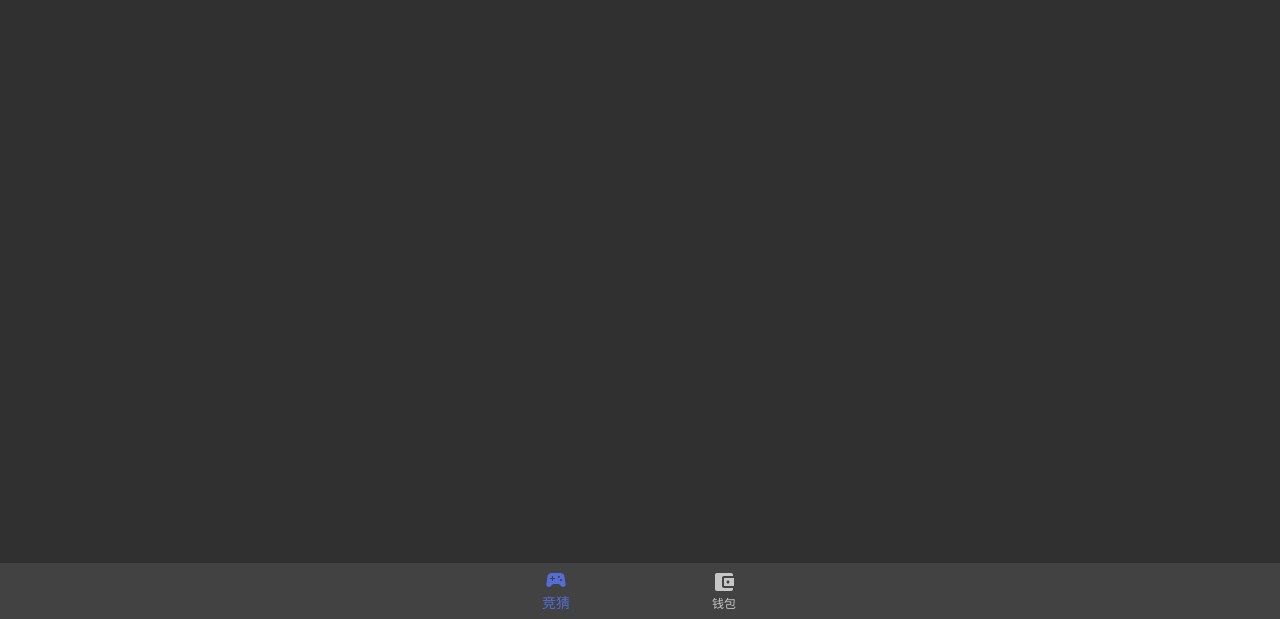
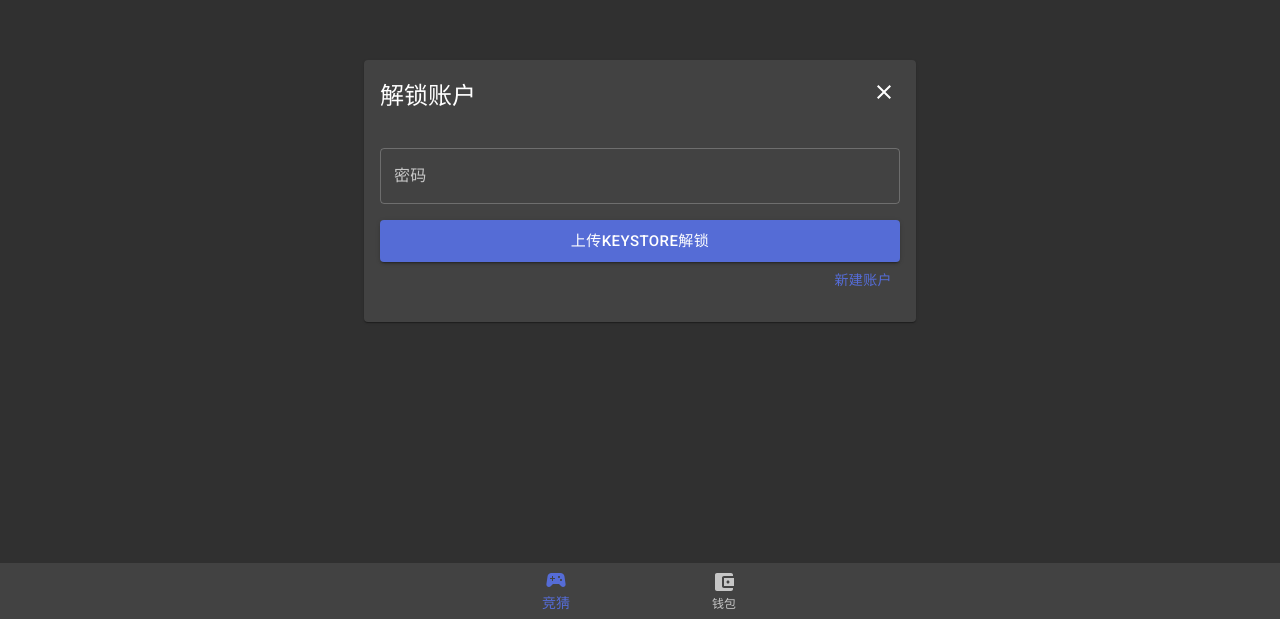
Before and after one commit to yuchenyang1994/Kingbet, a React (Create React App) app in the folder client/: page /Greeting in a window 1280 px wide. Shown: the part 181-800 px from the top of the page. Built offline with nearby package versions, Linux system fonts and the light colour scheme.

Commit message:
Add: 解锁账户

```diff
--- /dev/null
+++ b/client/src/pages/Greeting.js
@@ -0,0 +1,97 @@
+import React from "react";
+import { makeStyles } from "@material-ui/core/styles";
+import Typography from "@material-ui/core/Typography";
+import IconButton from "@material-ui/core/IconButton";
+import CloseIcon from "@material-ui/icons/Close";
+import LockOpenIcon from "@material-ui/icons/LockOpen";
+import Card from "@material-ui/core/Card";
+import CardHeader from "@material-ui/core/CardHeader";
+import CardContent from "@material-ui/core/CardContent";
+import TextField from "@material-ui/core/TextField";
+import Button from "@material-ui/core/Button";
+
+const useStyle = makeStyles((theme) => ({
+  root: {
+    display: "flex",
+    flexDirection: "column",
+    justifyContent: "center",
+    height: "100%",
+  },
+  greeting: {
+    display: "flex",
+    flexDirection: "column",
+    justifyContent: "center",
+    alignContent: "center",
+  },
+  upload: {
+    display: "none",
+  },
+}));
+
+export default function Greeting(props) {
+  const classes = useStyle();
+  const [password, setPassword] = React.useState("");
+  const web3 = React.$web3;
+  return (
+    <div className={classes.root}>
+      <Card>
+        <CardHeader
+          title="解锁账户"
+          action={
+            <IconButton
+              aria-label="settings"
+              onClick={() => {
+                props.history.push("/wallet");
+              }}
+            >
+              <CloseIcon />
+            </IconButton>
+          }
+        ></CardHeader>
+        <CardContent className={classes.greeting}>
+          <TextField
+            id="outlined-password-input"
+            label="密码"
+            type="password"
+            autoComplete="current-password"
+            variant="outlined"
+            onChange={(event) => {
+              setPassword(event.target.value);
+            }}
+          />
+          <input
+            accept="text/*"
+            className={classes.upload}
+            id="keystore-button-file"
+            onChange={(event) => {
+              let file = event.target.files[0];
+              let reader = new FileReader();
+              reader.readAsText(file);
+              reader.onload = e => {
+                let keystore = JSON.parse(e.target.result);
+                let account = web3.eth.accounts.decrypt(keystore, password);
+                props.history.push("/wallet")
+              }
+            }}
+            type="file"
+          />
+          <label htmlFor="keystore-button-file" style={{ marginTop: "2vh" }}>
+            <Button
+              component="span"
+              variant="contained"
+              color="primary"
+              size="large"
+              style={{ width: "100%" }}
+            >
+              上传keystore解锁
+            </Button>
+          </label>
+          <div style={{ textAlign: "right" }}>
+            <Button color="primary">新建账户</Button>
+          </div>
+        </CardContent>
+      </Card>
+
+    </div>
+  );
+}
--- a/client/src/route.js
+++ b/client/src/route.js
@@ -2,6 +2,7 @@ import App from './App';
 import Home from './pages/Home';
 import Wallet from './pages/Wallet';
 import CreateAccount from './pages/CreateAccount';
+import Greeting from './pages/Greeting';
 
 const routes = [{
     path: "/",
@@ -16,6 +17,9 @@ const routes = [{
     }, {
         path: "/createAccount",
         component: CreateAccount
+    }, {
+        path: "/Greeting",
+        component: Greeting
     }]
 }];
 
```
Also changed, not shown: client/src/pages/Wallet.js (+7 -7 lines).
